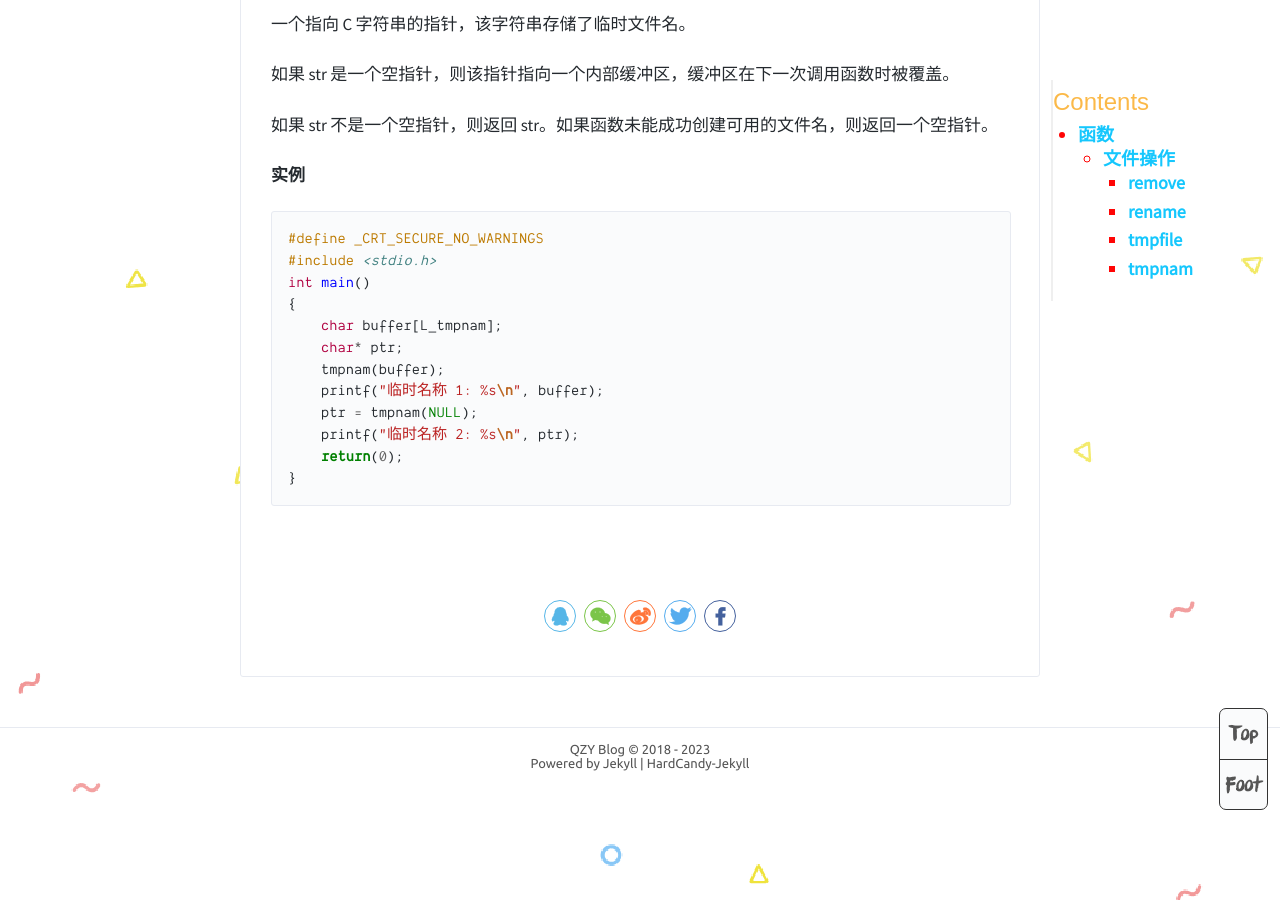
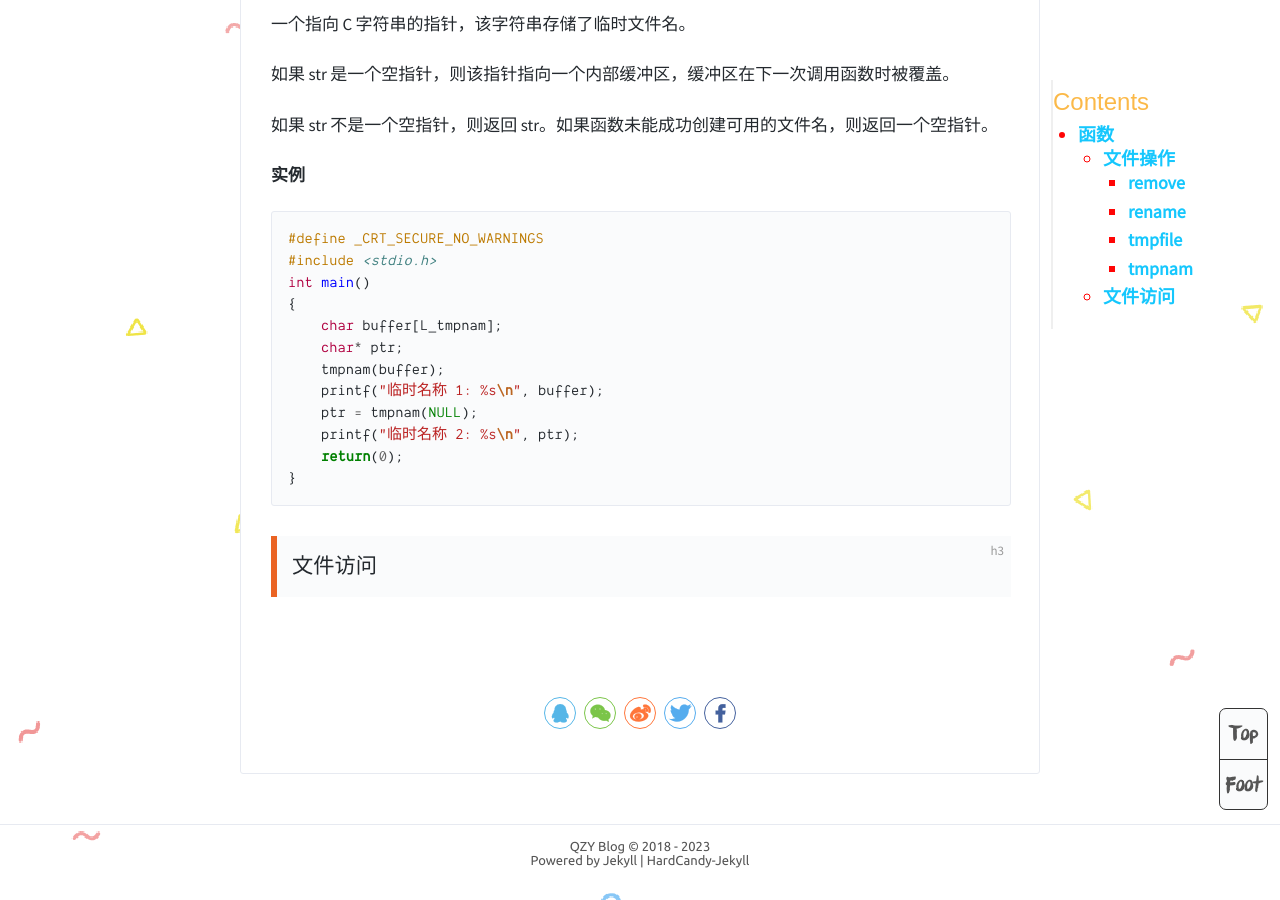
Before and after one commit to westqzy/westqzy.github.io11, a Jekyll site: the page built from _posts/2023-02-04-C语言官方库学习stdio.md, in a window 1280 px wide and 900 px high, scrolled down 4857 px. Built offline with Jekyll 4.4.1, drawn with Linux system fonts in a browser that asks for light colours.

Commit message:
Update 2023-02-04-C语言官方库学习stdio.md

````diff
--- a/_posts/2023-02-04-C语言官方库学习stdio.md
+++ b/_posts/2023-02-04-C语言官方库学习stdio.md
@@ -195,3 +195,5 @@ int main()
     return(0);
 }
 ```
+
+### 文件访问
````
